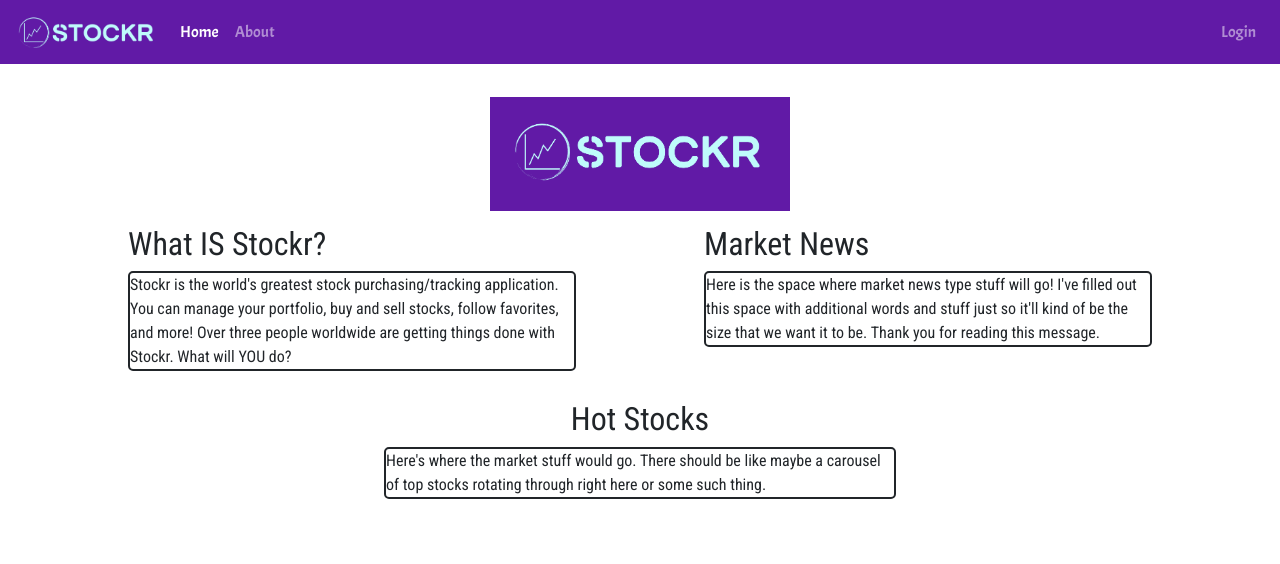
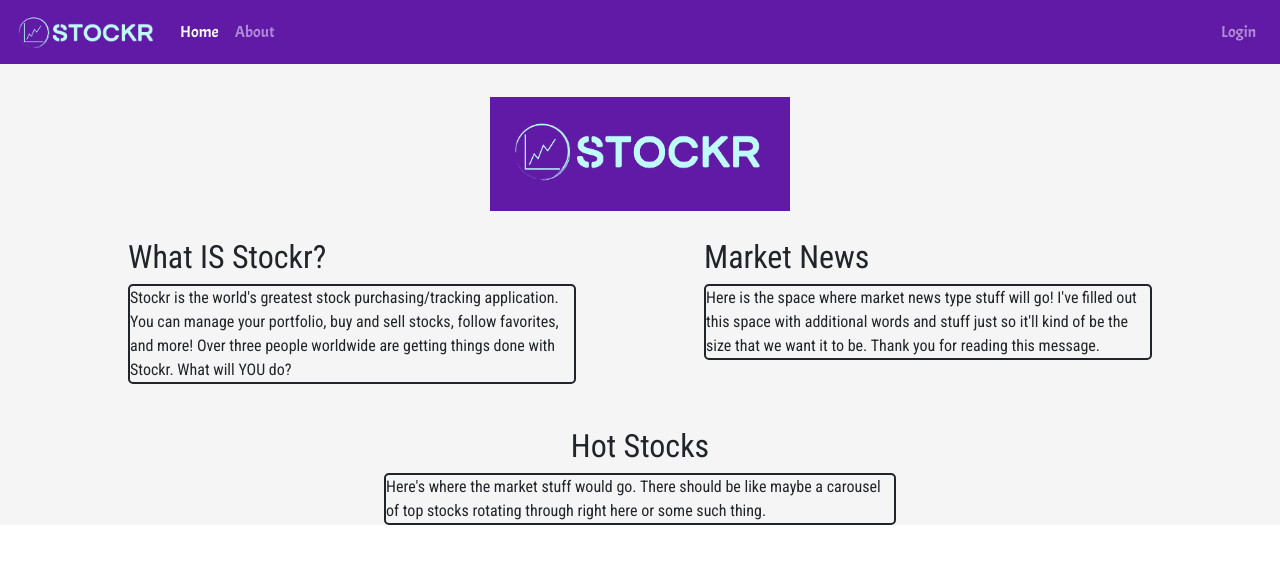
Before and after one commit to ben-loper/group-stock-market, a Vue app in the folder frontend/: page / in a window 1280 px wide. Shown: the top 564 px of the page. Built offline with nearby package versions, Linux system fonts and the light colour scheme; what vue-highlightjs would draw is missing.

Commit message:
landing page stuff

```diff
--- a/frontend/src/views/Landing.vue
+++ b/frontend/src/views/Landing.vue
@@ -24,7 +24,7 @@
                 </div>
 
         <h2 style="margin-left: 30%; margin-right: 30%; margin-top: 40pt;">
-            <center>Hot Stocks</center>
+            <center style="margin-top: 50pt;">Hot Stocks</center>
         </h2>
 
                 <div id="marketStuff">
@@ -47,6 +47,10 @@ export default {
 </script>
 
 <style>
+
+#landing {
+    background-color: #f5f5f5;
+}
 
 #marketStuff {
     border-style: solid;
@@ -78,6 +82,7 @@ export default {
     height: auto;
     padding-bottom: 10pt;
     padding-top: 10pt;
+    margin-bottom: 10pt;
 }
 
 </style>
```
